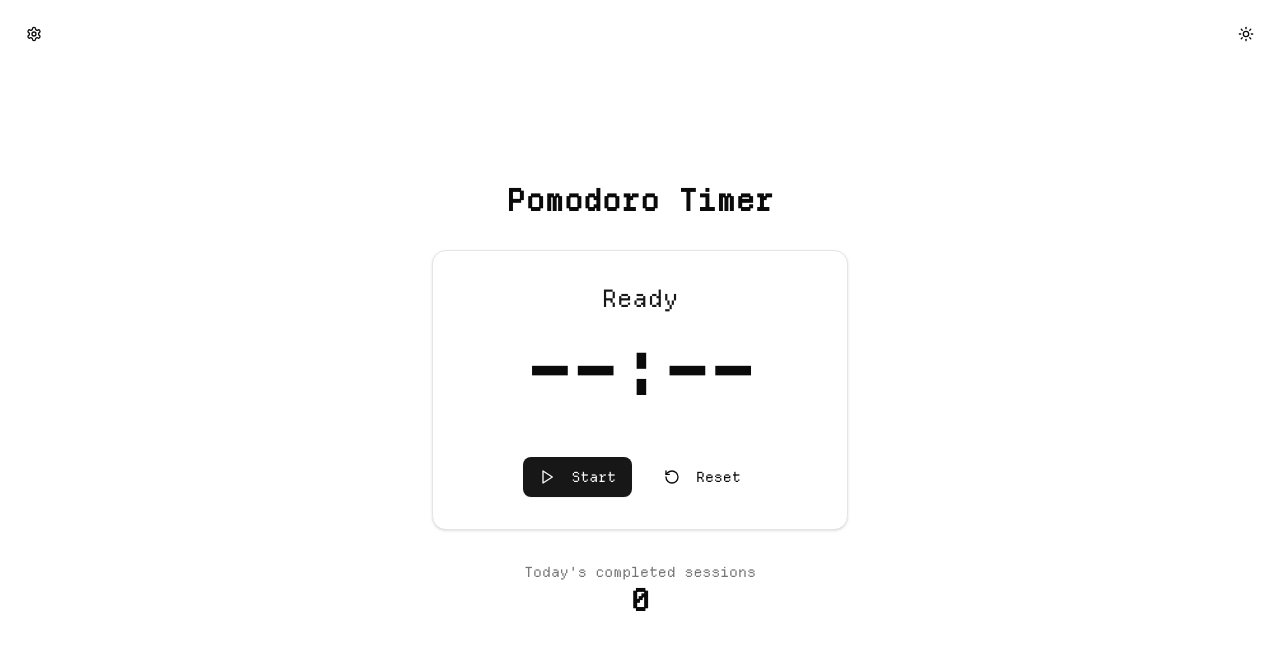
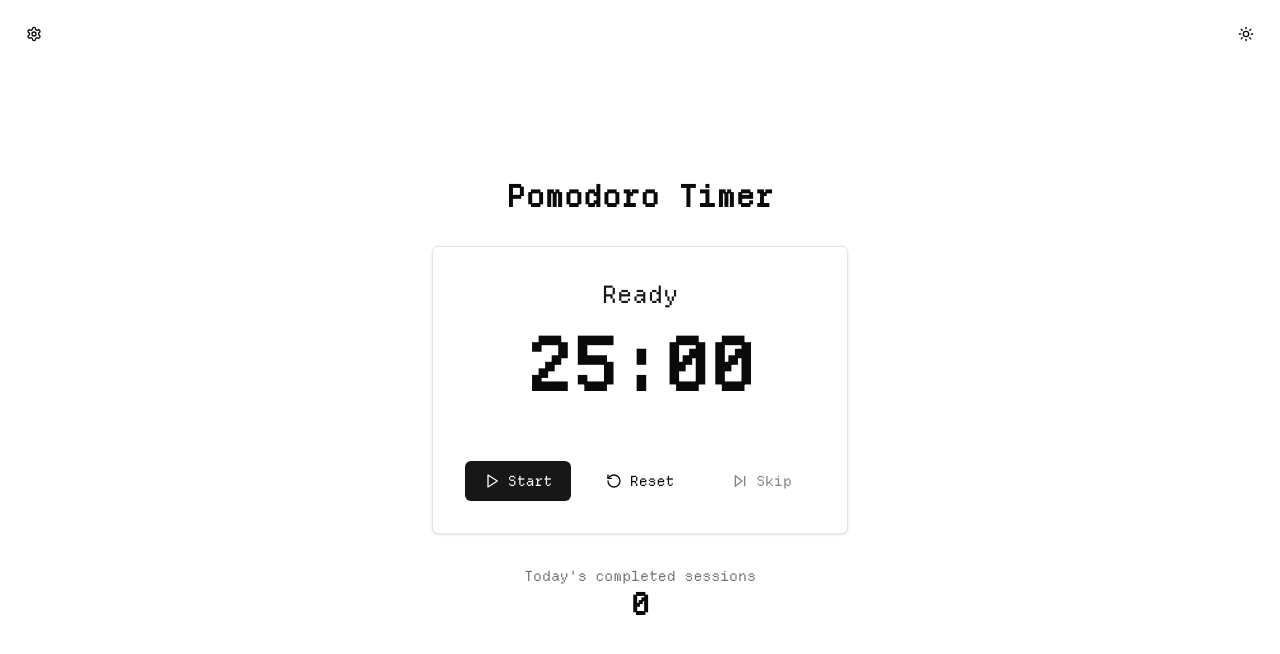
Before and after one commit to snd-primary/iteract-web, a Next.js app: page / in a window 1280 px wide. Shown: the top 654 px of the page. Built offline with nearby package versions, Linux system fonts and the light colour scheme.

Commit message:
inprovement timer ui

```diff
--- a/src/app/page.tsx
+++ b/src/app/page.tsx
@@ -26,7 +26,7 @@ export default function Home() {
 			<Container>
 				<h1 className="text-3xl font-bold mb-8">Pomodoro Timer</h1>
 
-				<div className="w-full grid grid-rows-[150px_1fr] bg-card rounded-xl shadow-sm border border-border p-8">
+				<div className="w-full grid grid-rows-[150px_1fr] gap-8 bg-card rounded-sm  shadow-sm border border-border p-8">
 					<Timer />
 					<Controls />
 				</div>
--- a/src/components/pomodoro/CompletedCounter.tsx
+++ b/src/components/pomodoro/CompletedCounter.tsx
@@ -7,7 +7,7 @@ export function CompletedCounter() {
 	return (
 		<div className="flex flex-col items-center justify-center mt-8">
 			<p className="text-sm text-muted-foreground">
-				Today's completed sessions
+				Today&apos;s completed sessions
 			</p>
 			<p className="text-3xl font-bold">{completedCount}</p>
 		</div>
--- a/src/components/pomodoro/Controls.tsx
+++ b/src/components/pomodoro/Controls.tsx
@@ -25,29 +25,42 @@ export function Controls() {
 	};
 
 	return (
-		<div className="flex items-center justify-center space-x-4 mt-6">
+		<div className="grid grid-cols-3 gap-4 w-full h-auto">
 			{!timer.isRunning ? (
-				<Button onClick={handleStartOrResume} size="lg">
-					<Play className="mr-2 h-4 w-4" />
+				<Button onClick={handleStartOrResume} size="lg" className="rounded-sm">
+					<Play className=" h-4 w-4" />
 					{timer.mode === "idle" ? "Start" : "Resume"}
 				</Button>
 			) : (
-				<Button onClick={pauseTimer} variant="outline" size="lg">
-					<Pause className="mr-2 h-4 w-4" />
+				<Button
+					onClick={pauseTimer}
+					variant="outline"
+					size="lg"
+					className="rounded-sm"
+				>
+					<Pause className="h-4 w-4" />
 					Pause
 				</Button>
 			)}
-			<Button onClick={resetTimer} variant="ghost" size="lg">
-				<RotateCcw className="mr-2 h-4 w-4" />
+			<Button
+				onClick={resetTimer}
+				variant="ghost"
+				size="lg"
+				className="roundes-sm"
+			>
+				<RotateCcw className="h-4 w-4" />
 				Reset
 			</Button>
 
-			{timer.mode !== "idle" && (
-				<Button onClick={skipToNext} variant="ghost" size="lg">
-					<SkipForward className="mr-2 h-4 w-4" />
-					Skip
-				</Button>
-			)}
+			<Button
+				onClick={skipToNext}
+				variant="ghost"
+				size="lg"
+				disabled={timer.mode === "idle"}
+			>
+				<SkipForward className="h-4 w-4" />
+				Skip
+			</Button>
 		</div>
 	);
 }
--- a/src/components/pomodoro/Timer.tsx
+++ b/src/components/pomodoro/Timer.tsx
@@ -1,11 +1,11 @@
 import { useAtom } from "jotai";
 import { timerAtom } from "@/store/timer";
-// import { settingsAtom } from "@/store/settings";
+import { settingsAtom } from "@/store/settings";
 import { useCallback, useEffect } from "react";
 
 export function Timer() {
 	const [timer] = useAtom(timerAtom);
-	// const [settings] = useAtom(settingsAtom);
+	const [settings] = useAtom(settingsAtom);
 
 	// Format time as MM:SS
 	const formatTime = useCallback((seconds: number): string => {
@@ -49,7 +49,9 @@ export function Timer() {
 		<div className="w-full h-full grid grid-rows-[50px_80px_1fr] place-items-center text-center  justify-items-center space-y-4">
 			<h2 className="w-full h-full text-2xl text-primary mb-0">{modeText()}</h2>
 			<div className="self-center w-full h-full text-7xl font-departure mb-0 font-bold">
-				{timer.mode === "idle" ? "––:––" : formatTime(timer.timeRemaining)}
+				{timer.mode === "idle"
+					? formatTime(settings.workTime * 60)
+					: formatTime(timer.timeRemaining)}
 			</div>
 			{timer.mode !== "idle" && (
 				<p className="w-full h-full text-sm text-muted-foreground ">
```
